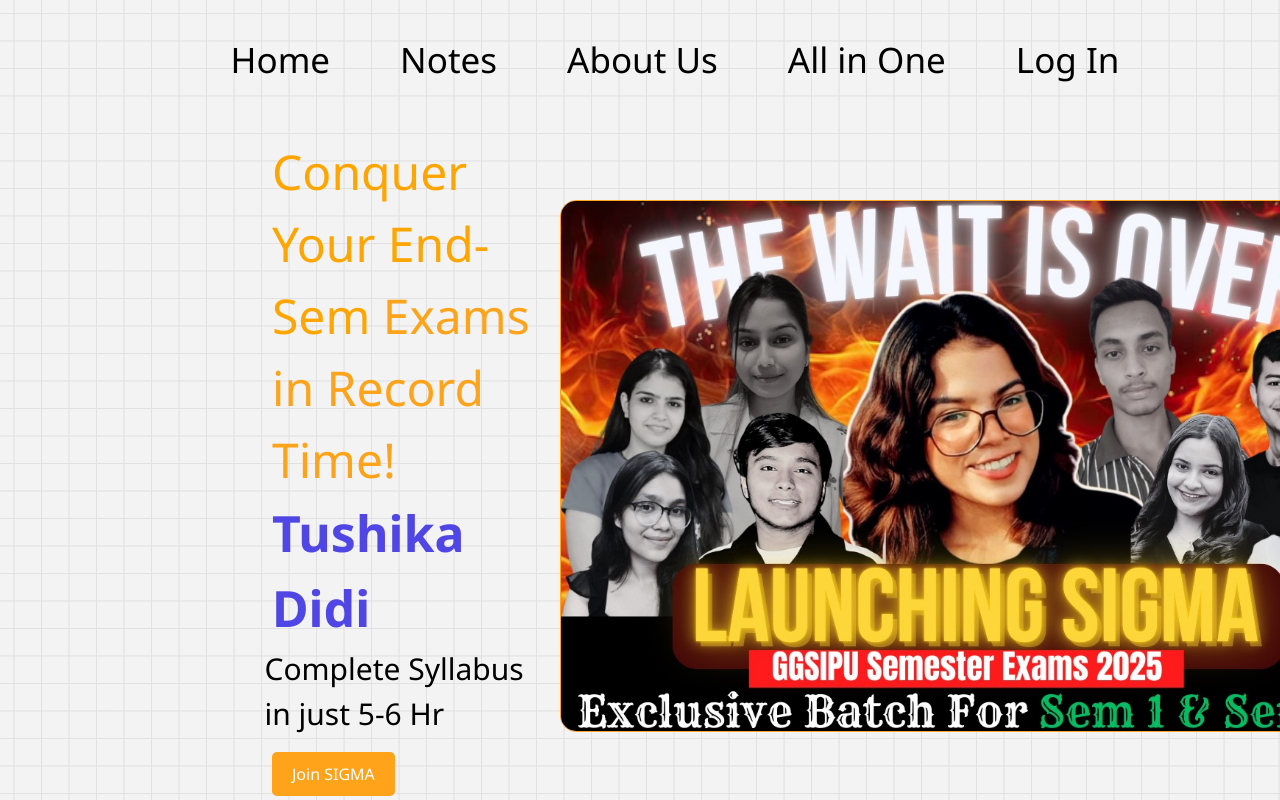
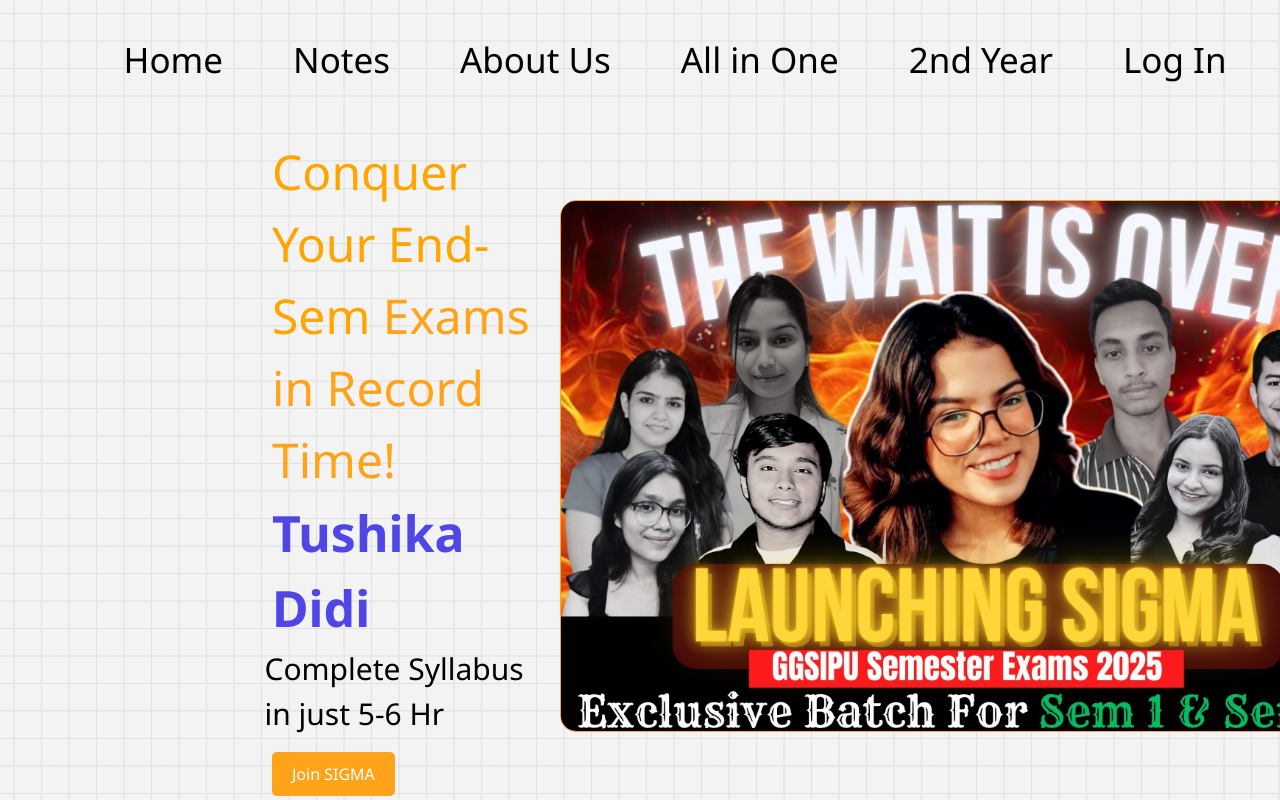
Before and after one commit to rahulxbhardwaj/fft, a React (Vite) app: page / in a window 1280 px wide. Shown: the top 800 px of the page. Built offline with nearby package versions, Linux system fonts and the light colour scheme; a web font is replaced by a local one.

Commit message:
added 2nd Yr Subjects in drive

```diff
--- a/components/header.jsx
+++ b/components/header.jsx
@@ -24,6 +24,10 @@
         All in One
       </a>
 
+      <a href="https://drive.google.com/drive/folders/1dveGWTyop7e_Yi8V-lZYfOrotmHUsIio?usp=sharing" target="_blank" rel="noopener noreferrer">
+        2nd Year
+      </a>
+
       {isAuthenticated ? (
         <>
           <a href="#" onClick={(e) => {
```
